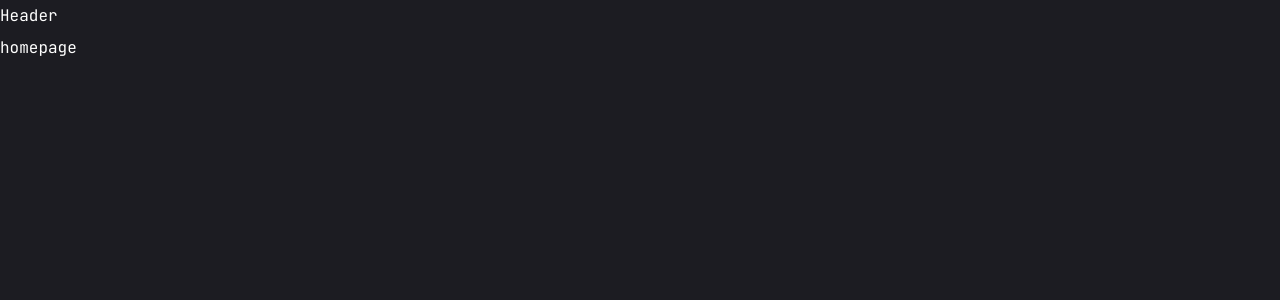
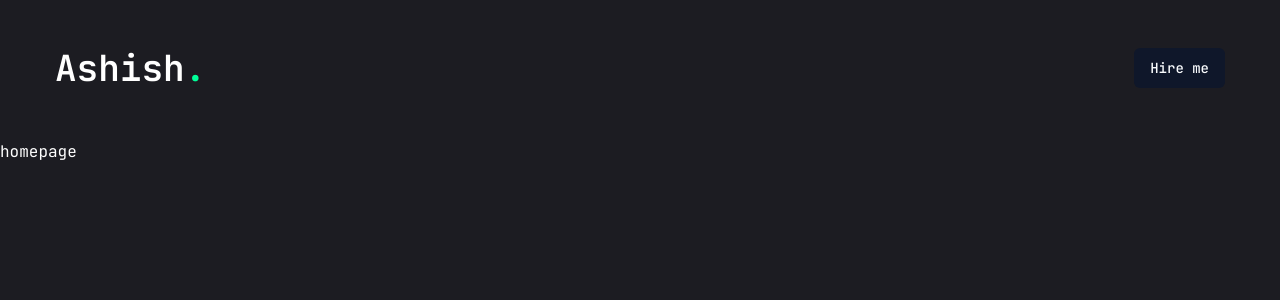
Before and after one commit to syntax2/ashish_portfolio, a Next.js app: page / in a window 1280 px wide. Shown: the top 300 px of the page. Built offline with nearby package versions, Linux system fonts and the light colour scheme.

Commit message:
created new component for navbar.

```diff
--- a/components/Header.jsx
+++ b/components/Header.jsx
@@ -1,6 +1,28 @@
+import Link from "next/link";
+import { Button} from "./ui/button";
+
+//components
+import Nav from "./Nav";
+
+
 const Header = () => {
     return (
-        <header>Header</header>
+        <header className="py-8 xl:py-12 text-white">
+            <div className="container mx-auto flex justify-between item-center">
+                {/* logo */}
+                <Link href="/">
+                    <h1 className="text-4xl font-semibold">
+                        Ashish<span className="text-accent">.</span>
+                    </h1>
+                </Link>
+                {/* desktop nav */}
+                <div className="hidden xl:flex item-center gap-8"></div>
+                <Nav />
+                <Link href="/contact">
+                    <Button>Hire me</Button>
+                </Link>
+                </div>
+            </header>
     )
 }
 
--- /dev/null
+++ b/components/Nav.jsx
@@ -0,0 +1,38 @@
+"use client";
+
+import Link from "next/link";
+import { usePathname } from "next/navigation";
+
+const Links = [
+    {
+        name: "home",
+        path: "/",
+    },
+    {
+        name: "services",
+        path: "/services",
+    },
+    {
+        name: "resume",
+        path: "/resume",
+    },
+    {
+        name: "work",
+        path: "/work",
+    },
+    {
+        name: "contact",
+        path: "/contact",
+    },
+];
+const Nav = () => {
+    return (<nav className="flex gap-8">
+        {Links.map((link, index) =>
+        {
+            return <Link href={link.path} key={index} className={``}></Link>
+        })}
+    </nav>
+    );
+}
+
+export default Nav
```
